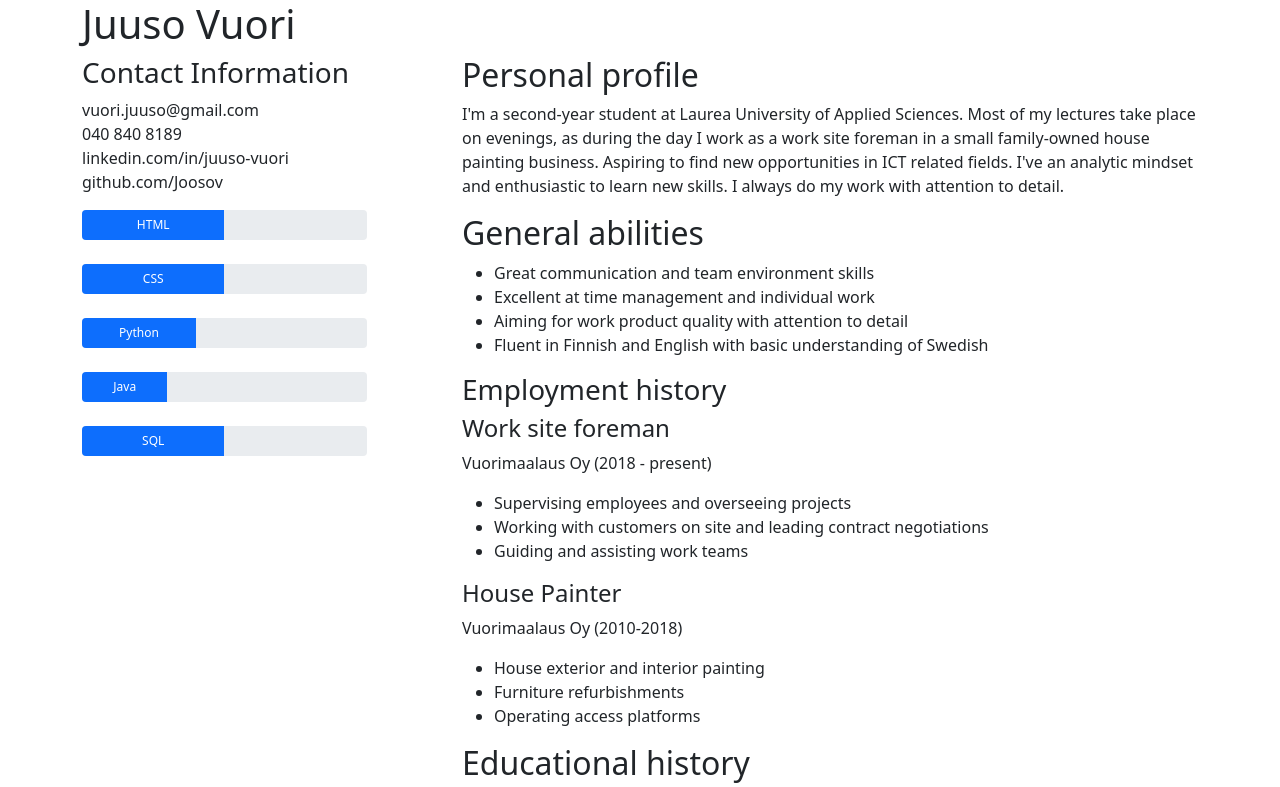
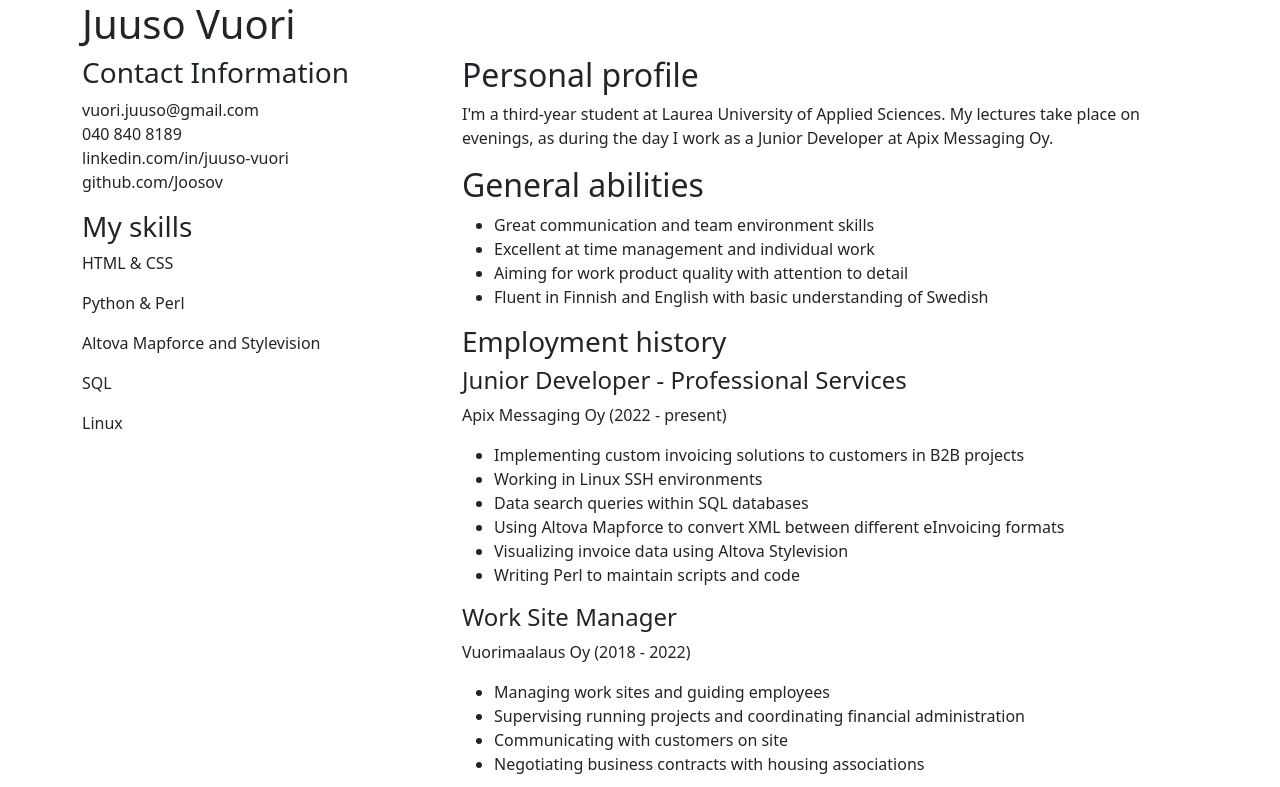
Before and after one commit to Joosov/joosov.github.io, a plain HTML site: page index.html in a window 1280 px wide. Shown: the top 787 px of the page. Drawn offline with nearby package versions, Linux system fonts and the light colour scheme.

Commit message:
Resume update 9/22
Updating resume up to date

```diff
--- a/index.html
+++ b/index.html
@@ -8,7 +8,7 @@
         <!-- Bootstrap CSS -->
         <link href="https://cdn.jsdelivr.net/npm/bootstrap@5.1.3/dist/css/bootstrap.min.css" rel="stylesheet" integrity="sha384-1BmE4kWBq78iYhFldvKuhfTAU6auU8tT94WrHftjDbrCEXSU1oBoqyl2QvZ6jIW3" crossorigin="anonymous">
 
-        <title>My online resume</title>
+        <title>My Online Resume</title>
         <script src="https://cdn.jsdelivr.net/npm/bootstrap@5.1.3/dist/js/bootstrap.bundle.min.js" integrity="sha384-ka7Sk0Gln4gmtz2MlQnikT1wXgYsOg+OMhuP+IlRH9sENBO0LRn5q+8nbTov4+1p" crossorigin="anonymous"></script>
       </head>
 <body>
@@ -18,38 +18,24 @@
     <div class="row">
         <div class="col-sm-4">
             <h3>Contact Information</h3>
-            vuori.juuso@gmail.com <br>
+            <p>vuori.juuso@gmail.com <br>
             040 840 8189 <br>
             linkedin.com/in/juuso-vuori <br>
             github.com/Joosov</p>
 
-<div style="width: 80%; justify-content: center;">
-            <div class="progress" style="height: 30px;">
-                <div class="progress-bar" role="progressbar" style="width: 50%" aria-valuenow="50" aria-valuemin="0" aria-valuemax="100">HTML</div>
+          <h3>My skills</h3>
+          <div style="justify-content: center">
 
-              </div>
-              <br>
-              <div class="progress" style="height: 30px;">
-                <div class="progress-bar" role="progressbar" style="width: 50%" aria-valuenow="50" aria-valuemin="0" aria-valuemax="100">CSS</div>
-              </div>
-<br>
-              <div class="progress" style="height: 30px;">
-                <div class="progress-bar" role="progressbar" style="width: 40%" aria-valuenow="40" aria-valuemin="0" aria-valuemax="100">Python</div>
-              </div>
-<br>
-              <div class="progress" style="height: 30px;">
-                <div class="progress-bar" role="progressbar" style="width: 30%" aria-valuenow="30" aria-valuemin="0" aria-valuemax="100">Java</div>
-              </div>
-<br>
-              <div class="progress" style="height: 30px;">
-                <div class="progress-bar" role="progressbar" style="width: 50%" aria-valuenow="50" aria-valuemin="0" aria-valuemax="100">SQL</div>
-              </div>
-            </div>
+<p>HTML & CSS</p>
+<p>Python & Perl</p>
+<p>Altova Mapforce and Stylevision</p>
+<p>SQL</p>
+<p>Linux</p>
+</div>
 
         </div>
         <div class= "col-sm-8"> <h2>Personal profile</h2>
-            <p>I'm a second-year student at Laurea University of Applied Sciences. Most of my lectures take place on evenings, as during the day I work as a work site foreman in a small family-owned house painting business.
-                Aspiring to find new opportunities in ICT related fields. I've an analytic mindset and enthusiastic to learn new skills. I always do my work with attention to detail.</p>
+            <p>I'm a third-year student at Laurea University of Applied Sciences. My lectures take place on evenings, as during the day I work as a Junior Developer at Apix Messaging Oy.</p>
 
                 <h2>General abilities</h2>
                <ul>
@@ -59,12 +45,23 @@
                    <li>Fluent in Finnish and English with basic understanding of Swedish</li>
                </ul>
                <h3>Employment history</h3>
-               <h4>Work site foreman</h4>
-               <p>Vuorimaalaus Oy (2018 - present)</p>
+               <h4>Junior Developer - Professional Services</h4>
+               <p>Apix Messaging Oy (2022 - present)</p>
                <ul>
-                   <li>Supervising employees and overseeing projects</li>
-                   <li>Working with customers on site and leading contract negotiations</li>
-                   <li>Guiding and assisting work teams</li>
+                <li>Implementing custom invoicing solutions to customers in B2B projects</li>
+                <li>Working in Linux SSH environments</li>
+                <li>Data search queries within SQL databases</li>
+                <li>Using Altova Mapforce to convert XML between different eInvoicing formats</li>
+                <li>Visualizing invoice data using Altova Stylevision</li>
+                <li>Writing Perl to maintain scripts and code</li>
+               </ul>
+               <h4>Work Site Manager</h4>
+               <p>Vuorimaalaus Oy (2018 - 2022)</p>
+               <ul>
+                   <li>Managing work sites and guiding employees</li>
+                   <li>Supervising running projects and coordinating financial administration</li>
+                   <li>Communicating with customers on site</li>
+                   <li>Negotiating business contracts with housing associations</li>
                </ul>
                <h4>House Painter</h4>
                <p>Vuorimaalaus Oy (2010-2018)</p>
@@ -88,12 +85,10 @@
 
                <h2>Interests and hobbies</h2>
                <h4>ICT interests</h4>
-               <p>I am interested in learning additional ICT skills and a more profound understanding of the trade
-                   in addition to my studies.
+               <p>I am interested in learning additional ICT skills and a more profound understanding of the trade in addition to my studies. Currently studying Python and Perl.
                </p>
                <h4>Freetime hobbies</h4>
-               <p>I spend my free time with my family or going out with my dog on long walks.
-                   I also enjoy hiking, camping and board games.
+               <p>II spend my free time with my family or going out with my dog on long walks. I also enjoy hiking, camping and board games with a side of video games.
                </p>
     </div>
 </div>
```
Also changed, not shown: style.css (added).
